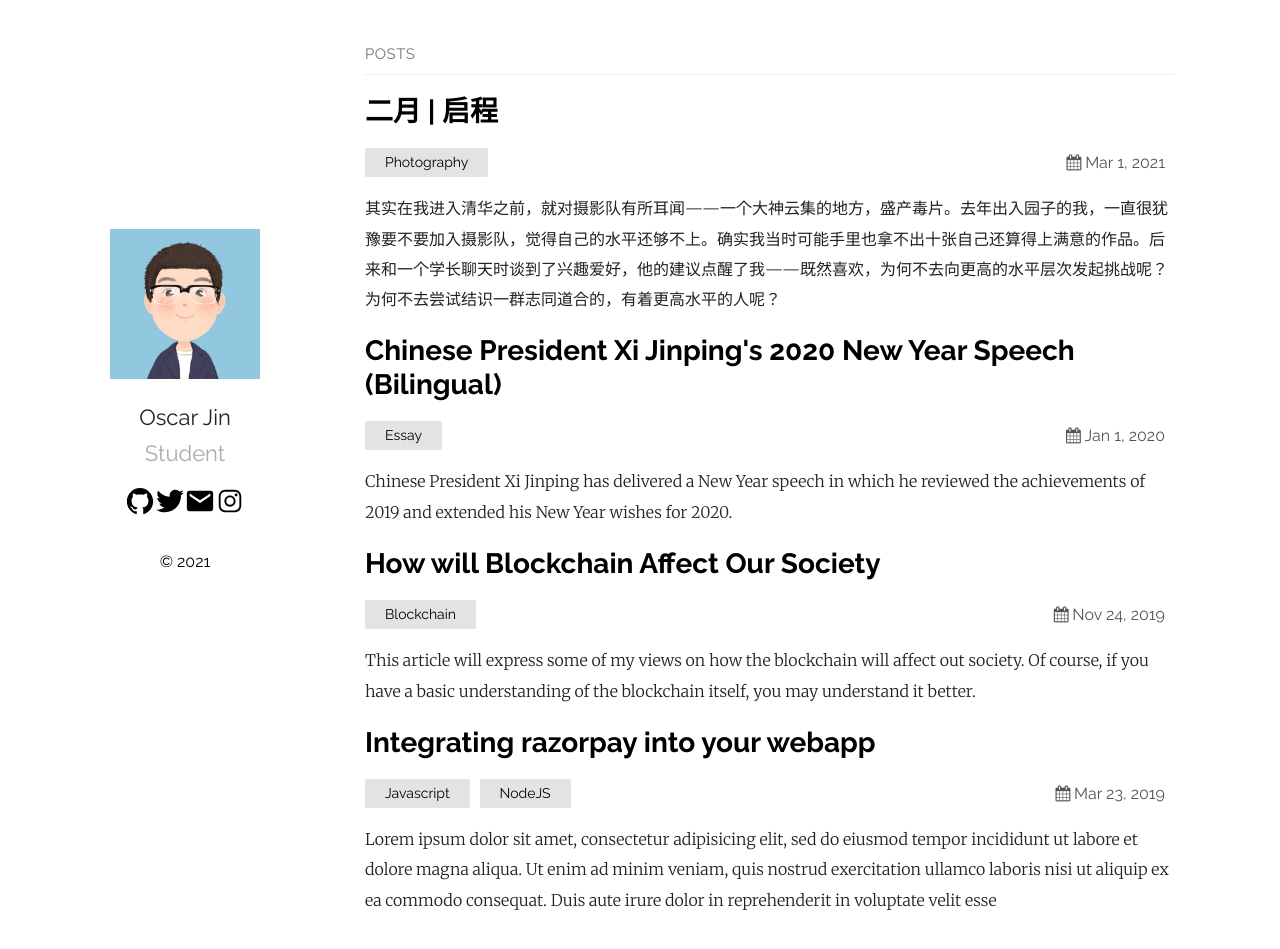
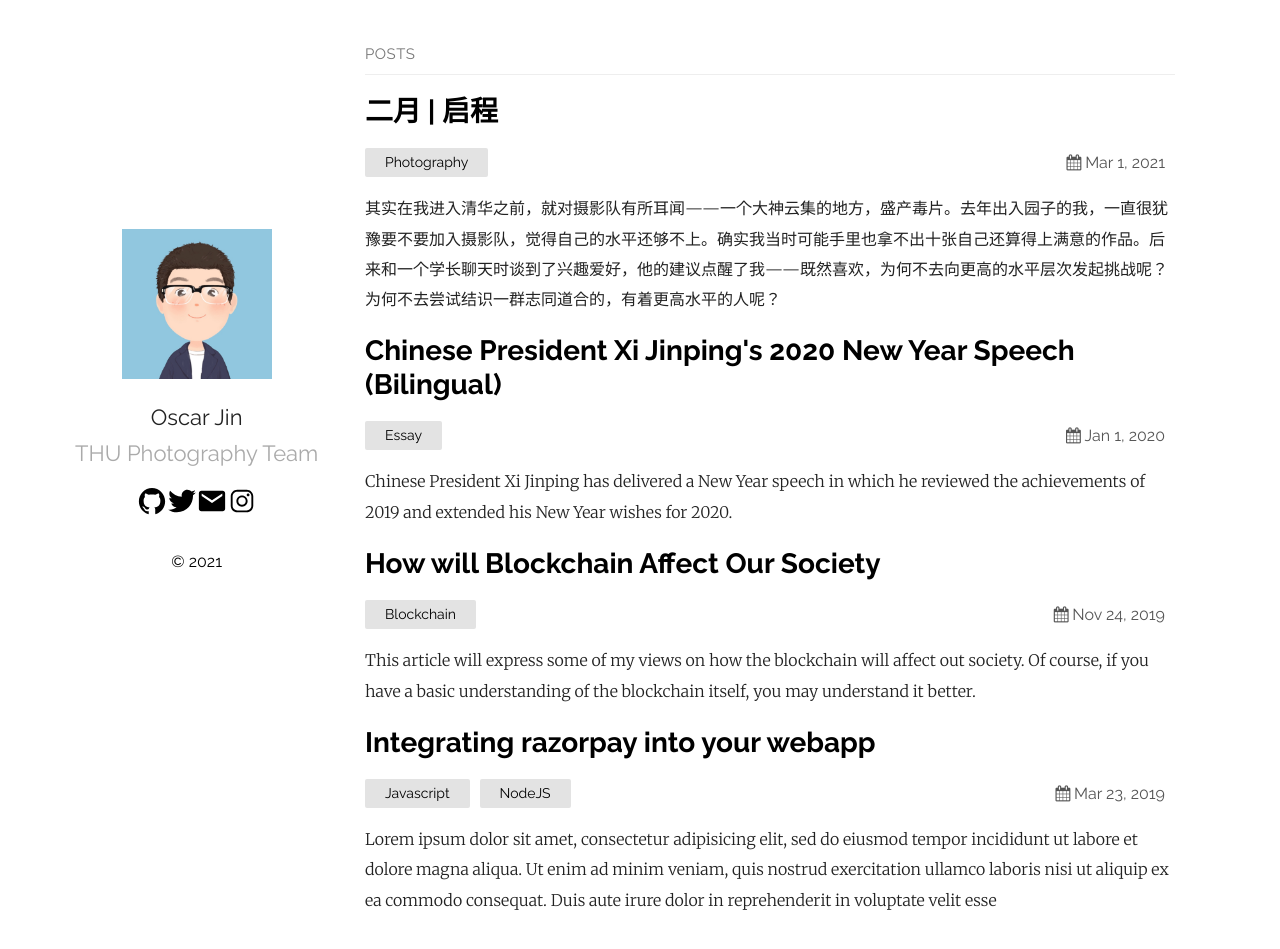
Before and after one commit to OscarJin/OscarJin.github.io, a Jekyll site: the page built from index.md, in a window 1280 px wide and 960 px high. Shown: the top 949 px of the window. Built offline with Jekyll 4.4.1, drawn with Linux system fonts in a browser that asks for light colours.

Commit message:
Update _config.yml

```diff
--- a/_config.yml
+++ b/_config.yml
@@ -1,4 +1,4 @@
-title: Oscar Jin's Blog
+title: OSCAR LAB
 author: Oscar Jin
 email: oscarjin0908@gmail.com
 description: > # this means to ignore newlines until "show_exerpts:"
@@ -13,7 +13,7 @@
   sass_dir: _sass
 plainwhite:
   name: Oscar Jin
-  tagline: Student
+  tagline: THU Photography Team
   date_format: "%b %-d, %Y"
   sitemap: true # set to true to generate sitemap.xml content
   analytics_id: 'UA-155135706-1'
```
